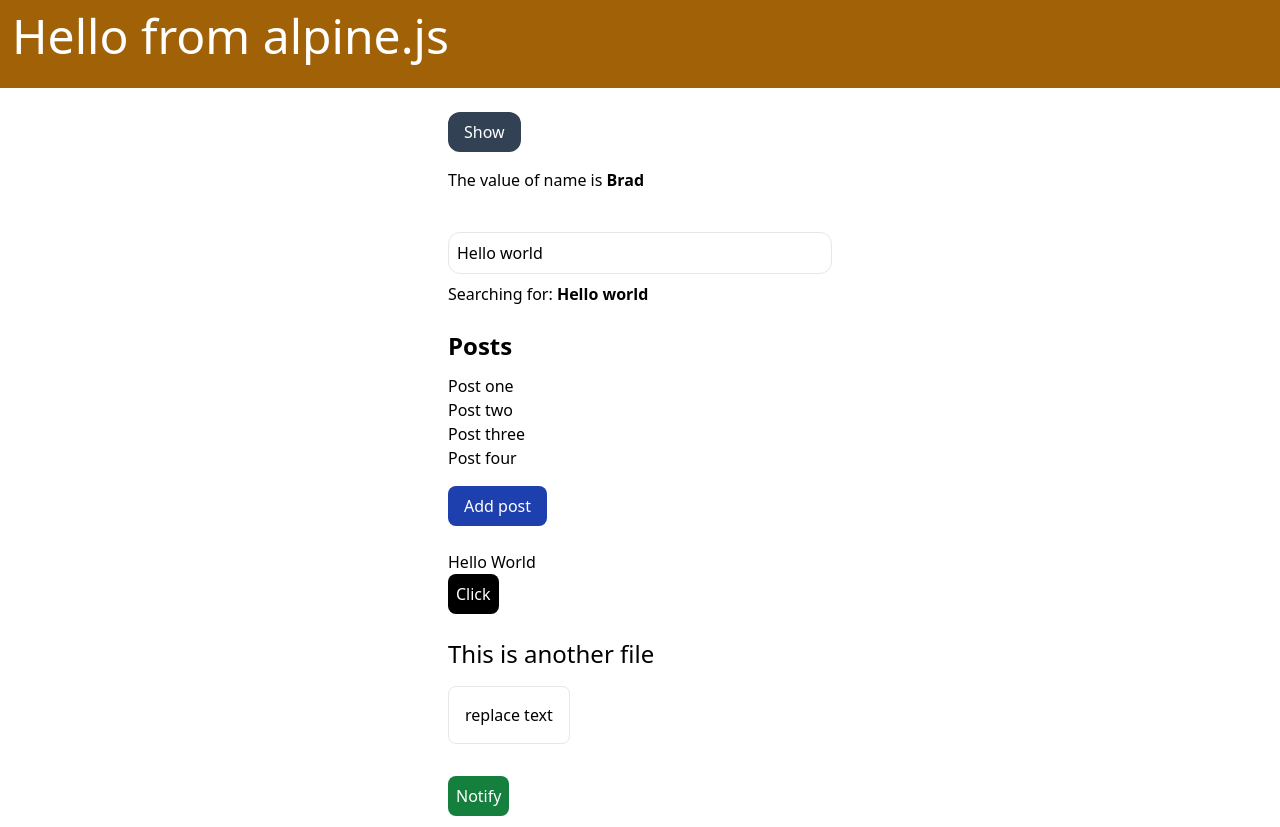
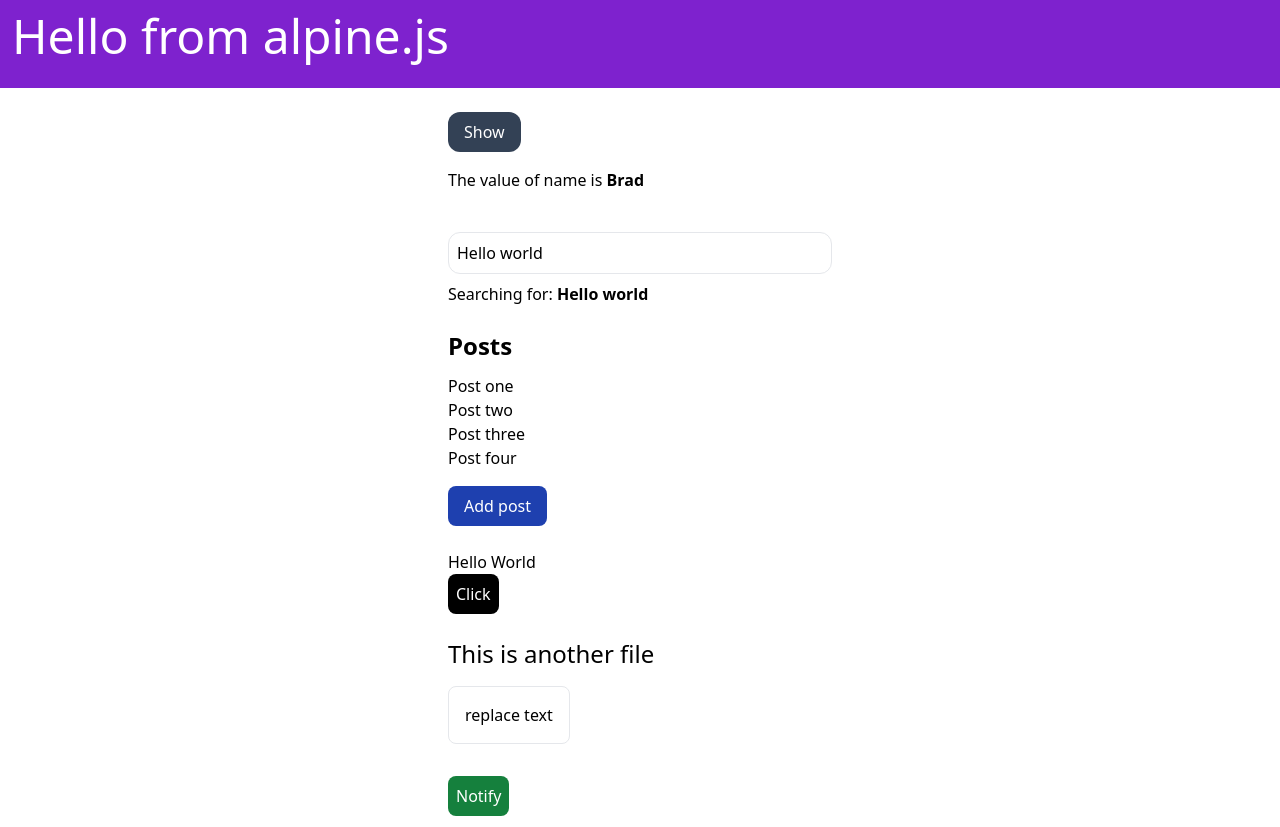
Before and after one commit to olive-git2/Repo-test, a plain HTML site: page index.html in a window 1280 px wide. Shown: the top 827 px of the page. Drawn offline with nearby package versions, Linux system fonts and the light colour scheme.

Commit message:
Update index.html

```diff
--- a/index.html
+++ b/index.html
@@ -16,7 +16,7 @@
 
 </head>
 <body>
-    <header class="bg-yellow-700 p-3 text-white ">
+    <header class="bg-purple-700 p-3 text-white ">
         <h1 class="text-5xl mb-4">Hello from alpine.js</h1>
     </header>
     <div class="container mx-auto mt-6 max-w-sm">
```
